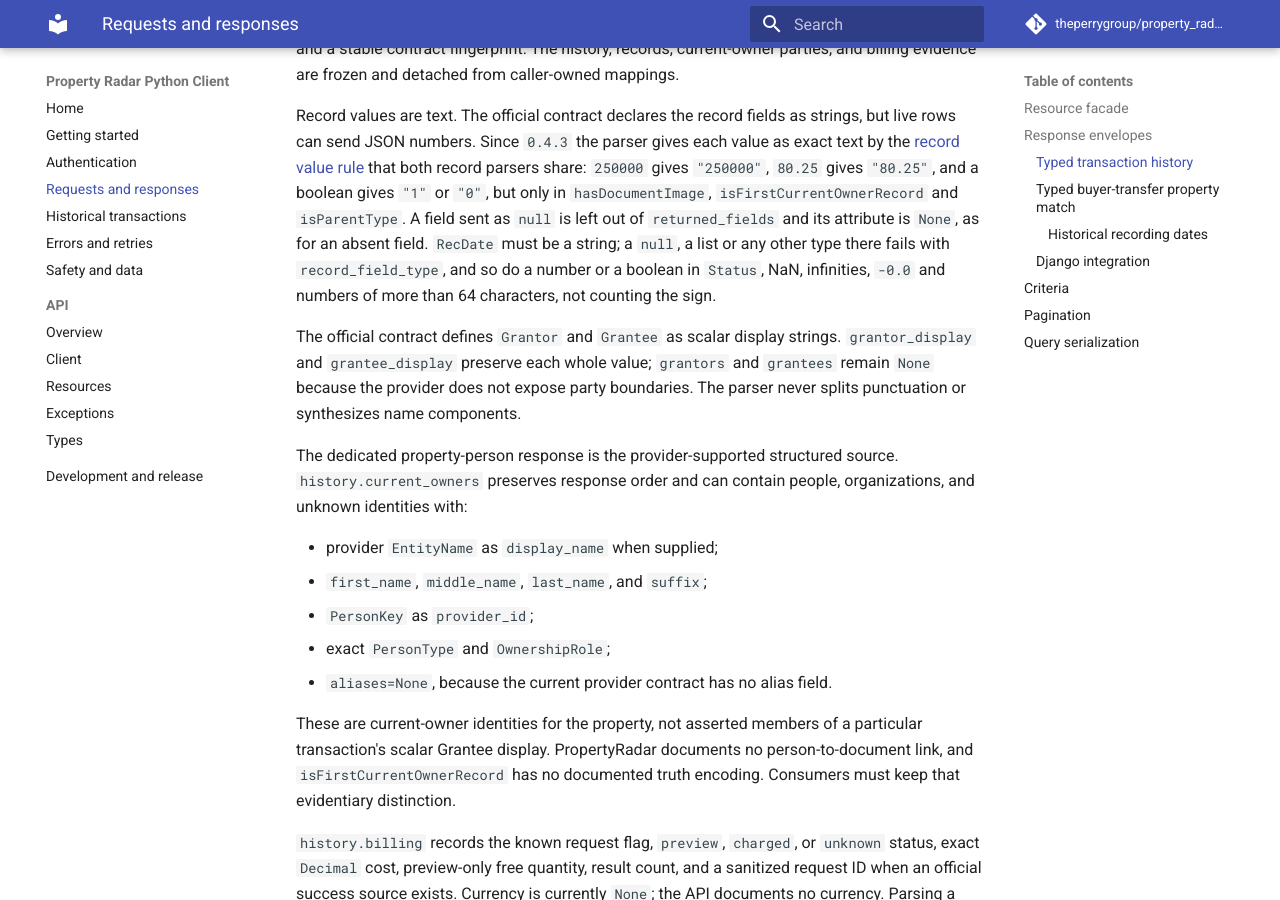
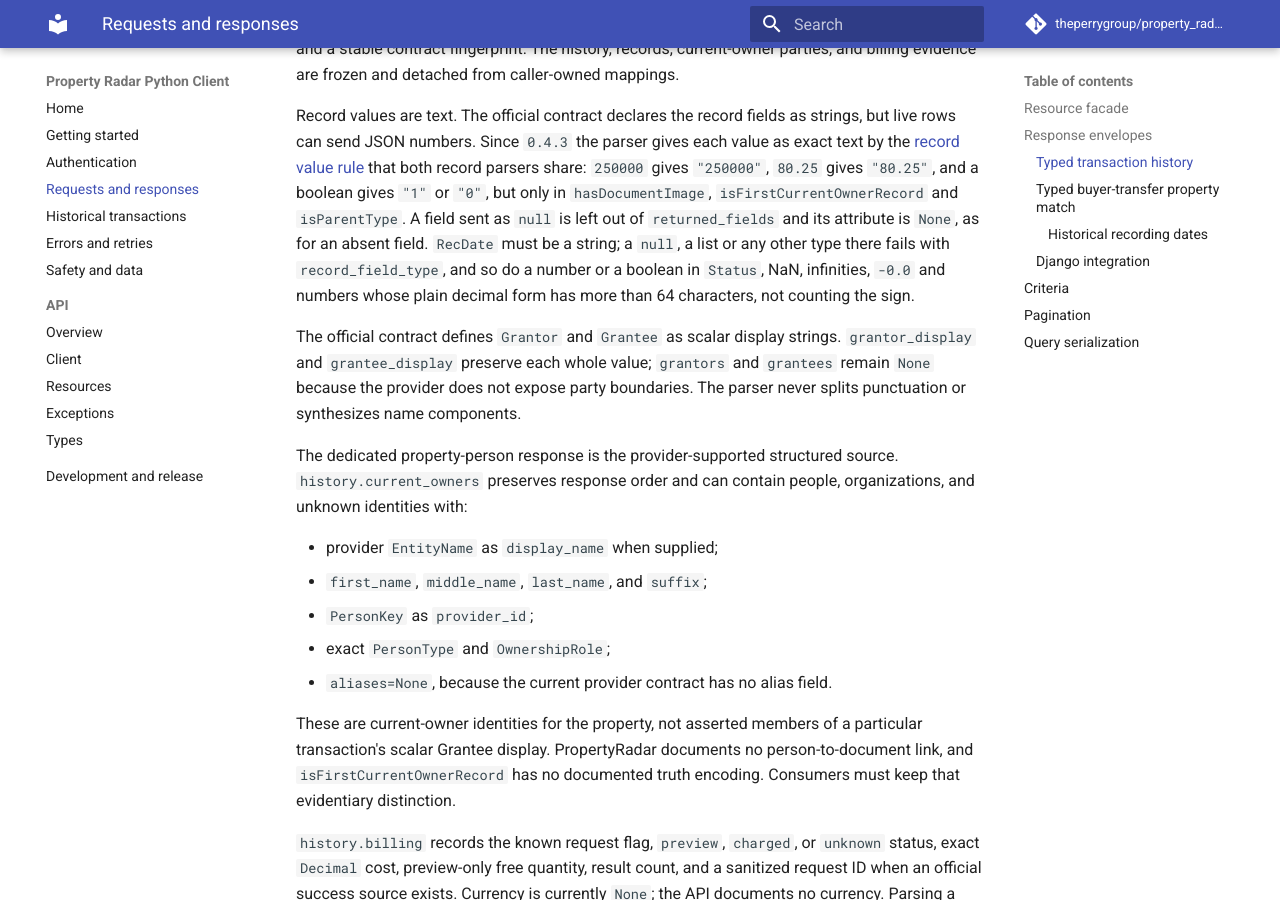
Before and after one commit to theperrygroup/property_radar, an MkDocs documentation site: the page built from docs/usage.md, in a window 1280 px wide and 900 px high, scrolled down 2044 px. Built offline with MkDocs 1.6.1 and Material for MkDocs 9.7.7, drawn with Linux system fonts in a browser that asks for light colours; comment, search, counter and statistics services are not loaded.

Commit message:
swarm(integrator): Docs: state the 64-character limit on the plain decimal form and the Status, DocGroup and RecDate number rejects in README and usage, and the RecDate null exception in the changelog intro

```diff
--- a/docs/usage.md
+++ b/docs/usage.md
@@ -104,8 +104,8 @@ that both record parsers share: `250000` gives `"250000"`, `80.25` gives
 sent as `null` is left out of `returned_fields` and its attribute is `None`,
 as for an absent field. `RecDate` must be a string; a `null`, a list or any
 other type there fails with `record_field_type`, and so do a number or a
-boolean in `Status`, NaN, infinities, `-0.0` and numbers of more than 64
-characters, not counting the sign.
+boolean in `Status`, NaN, infinities, `-0.0` and numbers whose plain decimal
+form has more than 64 characters, not counting the sign.
 
 The official contract defines `Grantor` and `Grantee` as scalar display
 strings. `grantor_display` and `grantee_display` preserve each whole value;
```
Also changed, not shown: CHANGELOG.md (+3 -2 lines), README.md (+4 -3 lines).
